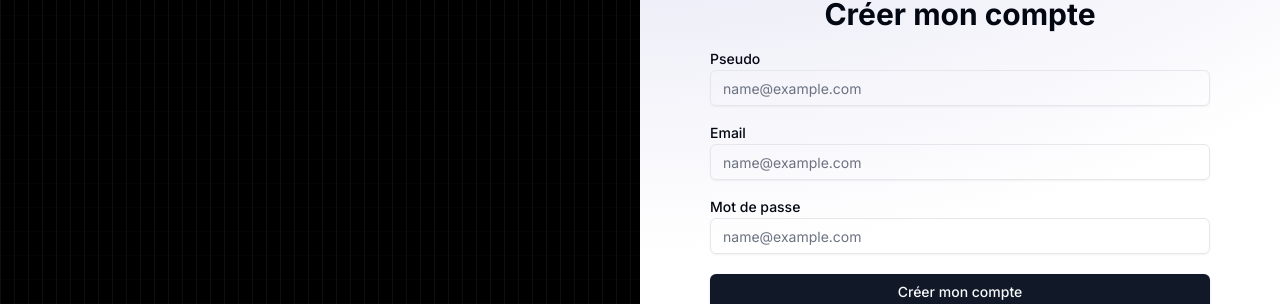
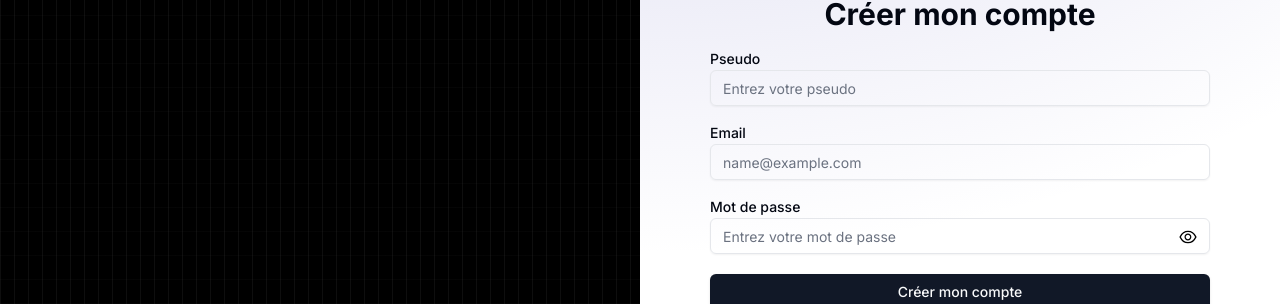
Before and after one commit to EtiamSani/PortfolioMonitor-Front-end, a Next.js app: page / in a window 1280 px wide. Shown: the part 225-529 px from the top of the page. Built offline with nearby package versions, Linux system fonts and the light colour scheme.

Commit message:
show password in the password input

```diff
--- a/components/usersSignup/UsersSignUpForm.tsx
+++ b/components/usersSignup/UsersSignUpForm.tsx
@@ -5,11 +5,13 @@ import { ReloadIcon } from "@radix-ui/react-icons"
   import { Label } from "@/components/ui/label"
   import { Button } from '../ui/button'
 import Link from 'next/link'
+import { AiOutlineEye, AiOutlineEyeInvisible } from 'react-icons/ai';
 
 
 
 const UsersLoginForm = ({ className, ...props }:any) => {
     const [isLoading, setIsLoading] = useState<boolean>(false)
+    const [showPassword, setShowPassword] = useState<boolean>(false);
 
   async function onSubmit(event: React.SyntheticEvent) {
     event.preventDefault()
@@ -40,9 +42,19 @@ const UsersLoginForm = ({ className, ...props }:any) => {
             <div className="grid gap-5">
             <h2 className='font-bold text-3xl m-auto'>Créer mon compte</h2>
               <div className="grid gap-1">
-                <Label className="" htmlFor="email">
-                  Pseudo
-                </Label>
+              <Label htmlFor="pseudo">Pseudo</Label>
+              <Input
+                id="pseudo"
+                placeholder="Entrez votre pseudo"
+                type="text"
+                autoCapitalize="none"
+                autoComplete="off"
+                autoCorrect="off"
+                disabled={isLoading}
+              />
+            </div>
+            <div className="grid gap-1">
+              <Label htmlFor="email">Email</Label>
               <Input
                 id="email"
                 placeholder="name@example.com"
@@ -53,33 +65,24 @@ const UsersLoginForm = ({ className, ...props }:any) => {
                 disabled={isLoading}
               />
             </div>
-              <div className="grid gap-1">
-                <Label className="" htmlFor="email">
-                  Email
-                </Label>
+            <div className="relative grid gap-1">
+              <Label htmlFor="password">Mot de passe</Label>
               <Input
-                  id="email"
-                  placeholder="name@example.com"
-                  type="email"
+                id="password"
+                placeholder="Entrez votre mot de passe"
+                type={showPassword ? 'text' : 'password'}
                 autoCapitalize="none"
-                  autoComplete="email"
+                autoComplete="new-password"
                 autoCorrect="off"
                 disabled={isLoading}
               />
-              </div>
-              <div className="grid gap-1">
-                <Label className="" htmlFor="email">
-                  Mot de passe
-                </Label>
-                <Input
-                  id="email"
-                  placeholder="name@example.com"
-                  type="email"
-                  autoCapitalize="none"
-                  autoComplete="email"
-                  autoCorrect="off"
-                  disabled={isLoading}
-                />
+              <button
+                type="button"
+                onClick={() => setShowPassword(!showPassword)}
+                className="absolute inset-y-0 right-0 flex items-center pr-3 focus:outline-none"
+              >
+                {showPassword ? <AiOutlineEyeInvisible className="h-5 w-5 mt-5 text-black" /> : <AiOutlineEye className="h-5 w-5 text-black mt-5" />}
+              </button>
             </div>
               <Button disabled={isLoading}>
                 {isLoading && (
```
Lines whose indentation alone changed are shown as unchanged.
